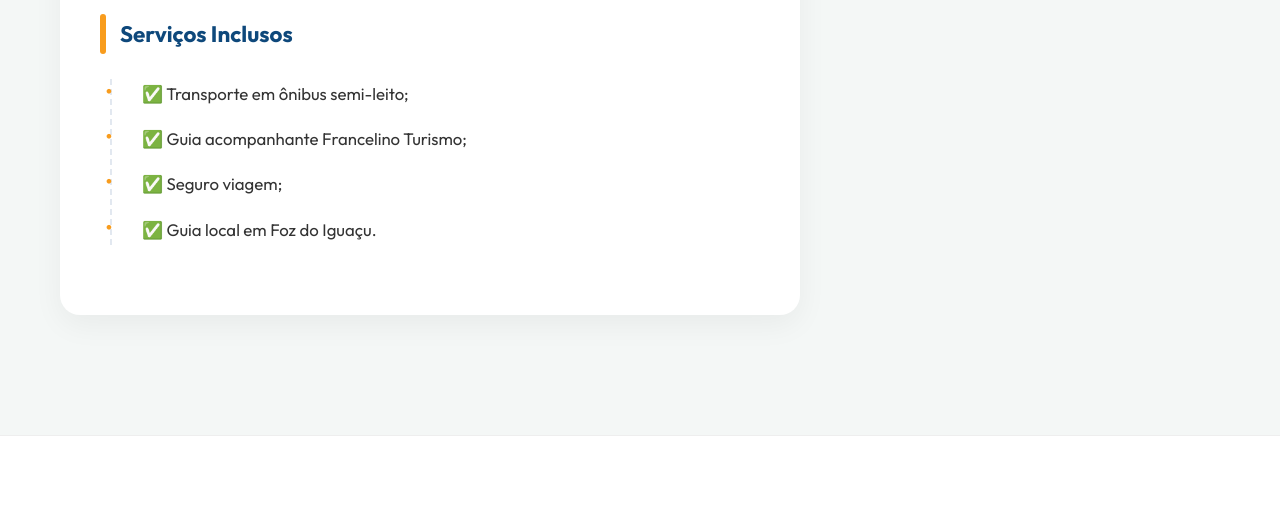
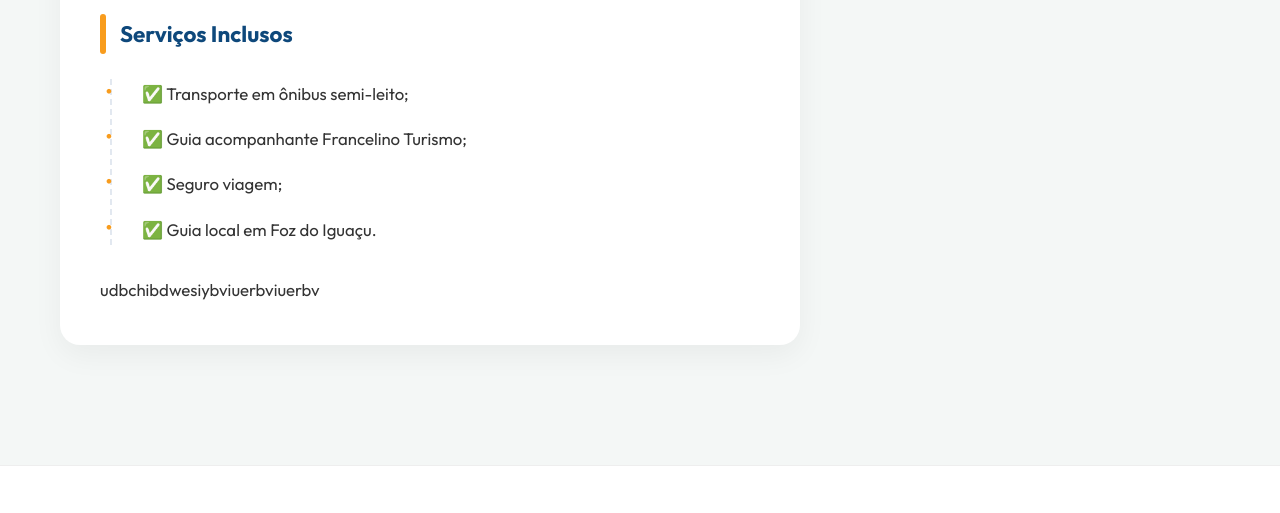
Before and after one commit to pipagameroficial-web/francelino-blog, an Eleventy site: page src/pacotes/rodoviarios/foz.md in a window 1280 px wide. Shown: the part 2697-3210 px from the top of the page. Built offline with nearby package versions, Linux system fonts and the light colour scheme; Eleventy itself is replaced by a stand-in of ours; files that its build step writes are made by us from their sources.

Commit message:
Update 🚌 Pacotes Rodoviários “foz”

```diff
--- a/src/pacotes/rodoviarios/foz.md
+++ b/src/pacotes/rodoviarios/foz.md
@@ -60,3 +60,9 @@ price_cond: por pessoa | Em até 10x sem juros
 * ✅ Guia acompanhante Francelino Turismo;
 * ✅ Seguro viagem;
 * ✅ Guia local em Foz do Iguaçu.
+
+
+
+
+
+udbchibdwesiybviuerbviuerbv
```
